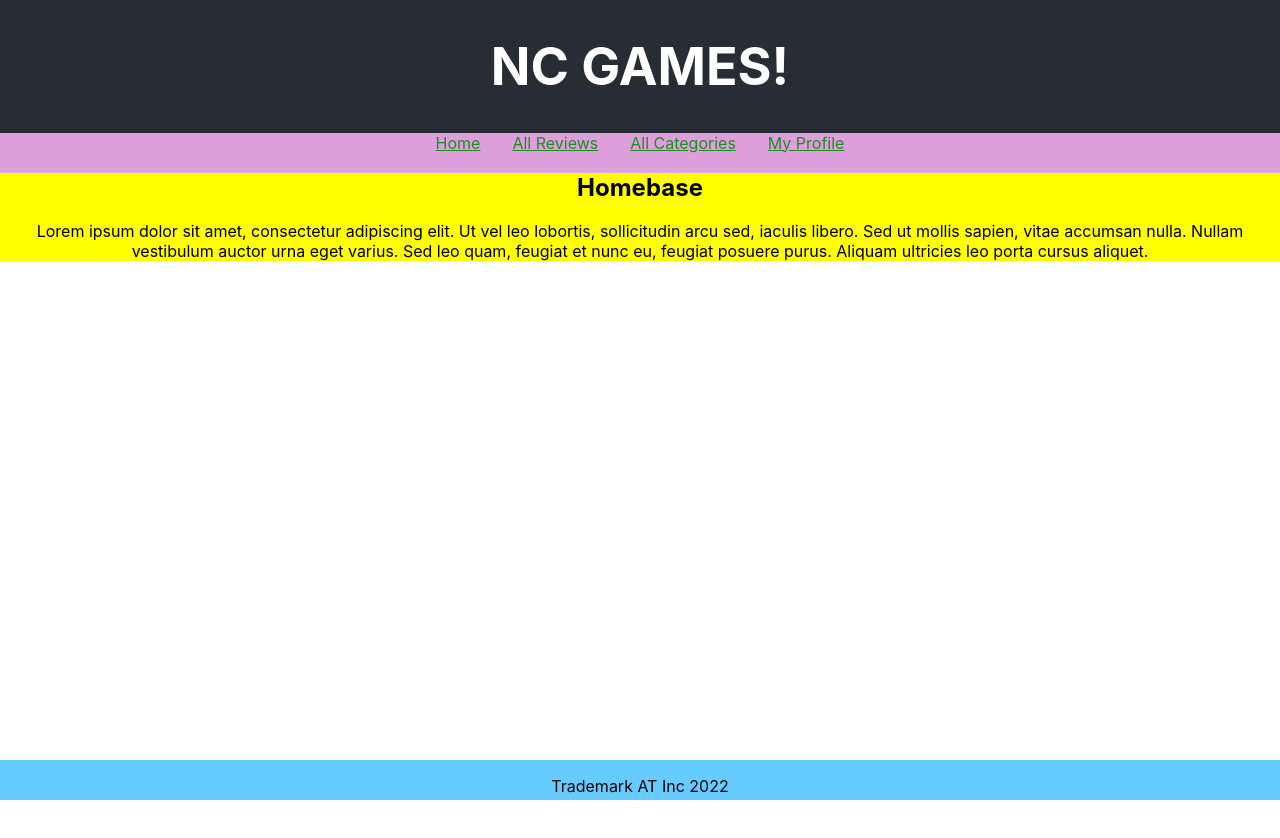
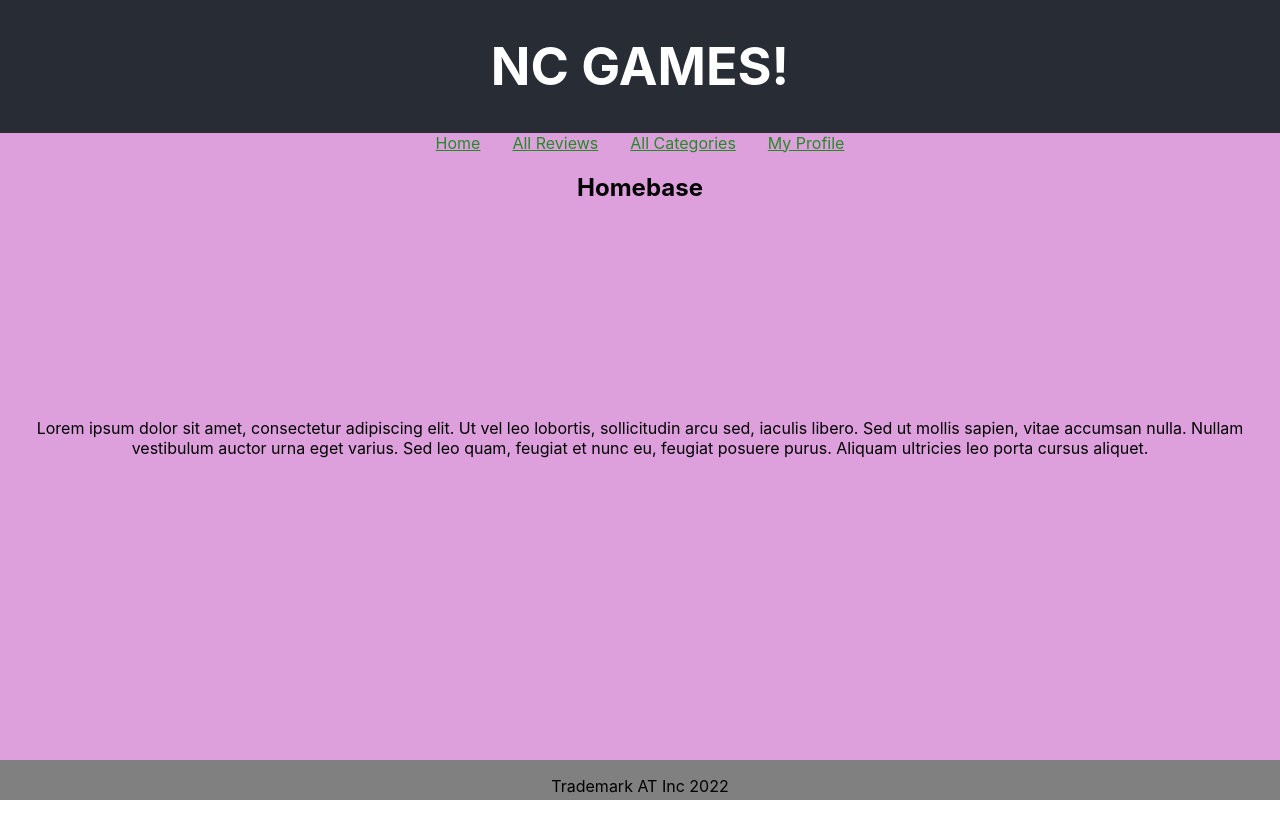
Before and after one commit to AdaamT/fe-nc-games, a React (Create React App) app: page / in a window 1280 px wide. Shown: the top 838 px of the page. Before the commit the page ends 800 px from the top, so only its background shows below. Built offline with nearby package versions, Linux system fonts and the light colour scheme.

Commit message:
new component created for reviewbyreviewId

```diff
--- a/src/App.js
+++ b/src/App.js
@@ -7,6 +7,7 @@ import Home from "./components/Home";
 import NavBar from "./components/Navbar";
 import AllReviews from "./components/AllReviews";
 import AllCategories from "./components/AllCategories";
+import ReviewByReviewId from "./components/ReviewByReviewId";
 
 function App() {
   return (
@@ -22,6 +23,7 @@ function App() {
         <Route path="/reviews" element={<AllReviews />} />
         <Route path="/categories" element={<AllCategories />} />
         <Route path="/categories/:category_slug" element={<AllReviews />} />
+        <Route path="/reviews/:review_id" element={<ReviewByReviewId />} />
       </Routes>
 
       <footer className="App-footer">
--- a/src/components/Home.jsx
+++ b/src/components/Home.jsx
@@ -1,7 +1,7 @@
 const Home = () => {
   return (
     <div className="App-Home">
-      <h2>Homebase</h2>
+      <h2 className="homebase">Homebase</h2>
       <p>
         Lorem ipsum dolor sit amet, consectetur adipiscing elit. Ut vel leo
         lobortis, sollicitudin arcu sed, iaculis libero. Sed ut mollis sapien,
--- /dev/null
+++ b/src/components/ReviewByReviewId.jsx
@@ -0,0 +1,28 @@
+import { useEffect, useState } from "react";
+import { useParams } from "react-router-dom";
+
+const ReviewByReviewId = () => {
+  const [review, setReview] = useState([]);
+  const [isLoading, setIsLoading] = useState(true);
+  const { review_id } = useParams();
+  useEffect(() => {
+    fetch(`https://fe-nc-games.herokuapp.com/api/reviews/${review_id}`)
+      .then((res) => res.json())
+      .then((data) => {
+        console.log(data.review);
+        setReview(data.review);
+        setIsLoading(false);
+      });
+  }, []);
+  if (isLoading) {
+    return <p>Loading ...</p>;
+  }
+
+  return (
+    <div>
+      <h3>Here is review{review_id}</h3>
+    </div>
+  );
+};
+
+export default ReviewByReviewId;
--- a/src/components/ReviewCard.jsx
+++ b/src/components/ReviewCard.jsx
@@ -2,11 +2,12 @@ import { Link } from "react-router-dom";
 
 const ReviewCard = (props) => {
   const review = props.review;
-  console.log(review);
 
   return (
     <li className="App-reviews-list">
-      <p>Title: {review.title}</p>
+      <Link to={`/reviews/${review.review_id}`}>
+        <p>Title: {review.title}</p>
+      </Link>
       <p>Category: {review.category}</p>
       <img className="App-img" src={review.review_img_url} alt="review"></img>
       <p>Votes: {review.votes}</p>
--- a/src/styling/App.css
+++ b/src/styling/App.css
@@ -2,6 +2,7 @@
   text-align: center;
   margin-bottom: 60px;
   background-color: plum;
+  min-height: 100vh;
 }
 
 .App-header {
@@ -15,7 +16,15 @@
 }
 
 .App-Home {
-  background-color: yellow;
+  height: 100%;
+  min-height: 100%;
+  display: flex;
+  align-items: stretch;
+  flex-direction: column;
+}
+
+.homebase {
+  margin-bottom: 25vh;
 }
 
 .App-link {
@@ -50,7 +59,7 @@
   bottom: 0;
   width: 100%;
   height: 40px;
-  background: #6cf;
+  background: grey;
 }
 
 .App-category-list {
```
